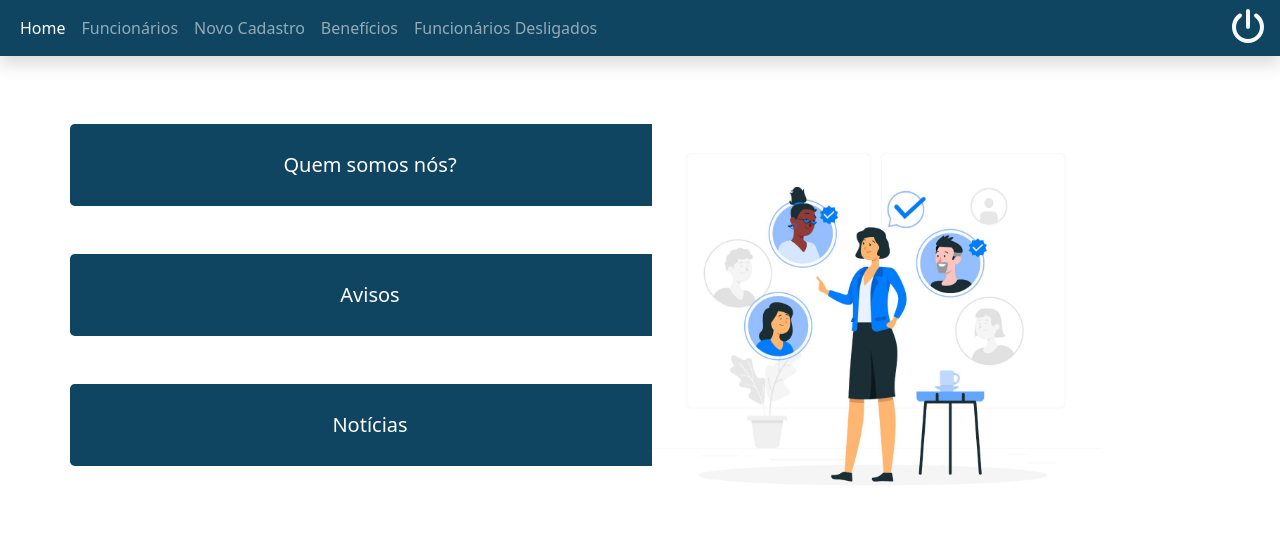
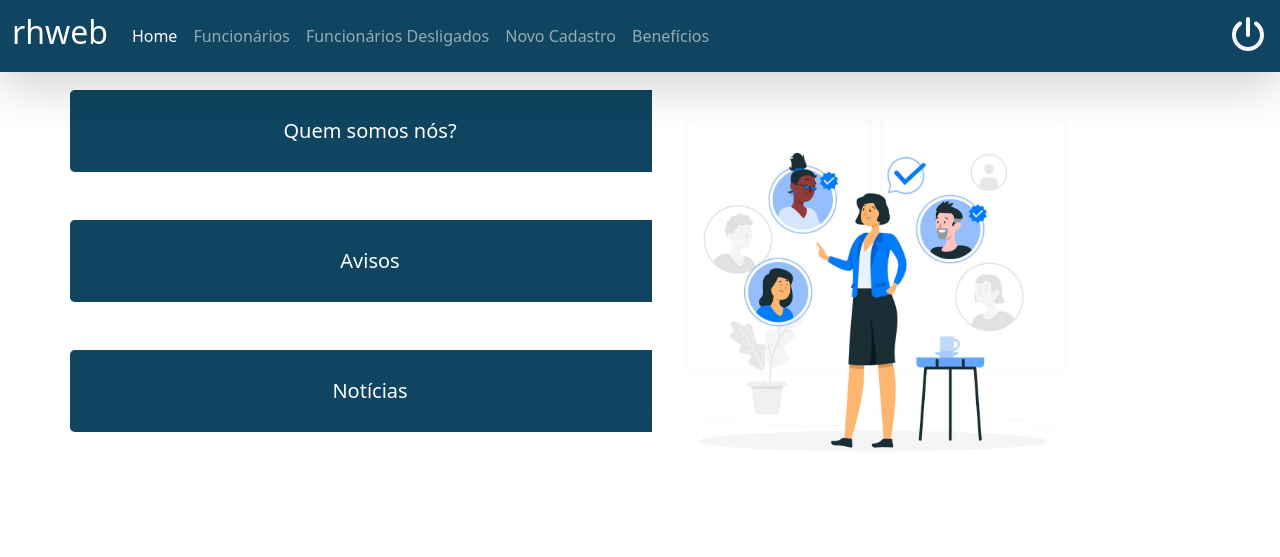
Before and after one commit to Joao00hub/rhweb-desktop, a plain HTML site: page View/telaInicioAdm.html in a window 1280 px wide. Drawn offline with Linux system fonts and the light colour scheme.

Commit message:
Links para tela home-adm

```diff
--- a/View/telaInicioAdm.html
+++ b/View/telaInicioAdm.html
@@ -7,6 +7,7 @@
     <meta name="viewport" content="width=device-width, initial-scale=1.0">
     <link rel="stylesheet" href="../bootstrap-5.0.0-beta3-dist/css/bootstrap.min.css">
     <link rel="stylesheet" href="../fontawesome-free-5.15.3-web/css/all.min.css">
+    <link rel="stylesheet" href="../Style/CssProjetoWeb.css">
     <script src="../bootstrap-5.0.0-beta3-dist/js/bootstrap.bundle.js"></script>
     <script src="../fontawesome-free-5.15.3-web/js/all.min.js"></script>
 
@@ -15,8 +16,9 @@
 </head>
 
 <body>
-    <nav id="navbar" class="color navbar navbar-expand-lg navbar-dark shadow mb-5">
+    <nav class="color navbar navbar-expand-lg navbar-dark shadow-lg fixed-top">
         <div class="container-fluid">
+            <h1 class="navbar-brand fs-2">rhweb</h1>
             <button class="navbar-toggler" type="button" data-bs-toggle="collapse"
                 data-bs-target="#navbarSupportedContent" aria-controls="navbarSupportedContent" aria-expanded="false"
                 aria-label="Toggle navigation">
@@ -25,25 +27,26 @@
             <div class="collapse navbar-collapse" id="navbarSupportedContent">
                 <ul class="navbar-nav me-auto mb-2 mb-lg-0">
                     <li class="nav-item">
-                        <a class="nav-link active" aria-current="page" href="../View/telaInicioAdm.html">Home</a>
+                        <a class="nav-link active" aria-current="page" href="#">Home</a>
                     </li>
                     <li class="nav-item">
-                        <a class="nav-link fw-light" href="#">Funcionários</a>
+                        <a class="nav-link fw-light " href="TelaFuncionarios.html">Funcionários</a>
                     </li>
                     <li class="nav-item">
-                        <a class="nav-link fw-light" href="#">Novo Cadastro</a>
+                        <a class="nav-link fw-light" href="TelaFuncionariosDesligados.html">Funcionários Desligados</a>
+                    </li>
+                    <li class="nav-item">
+                        <a class="nav-link fw-light" href="TelaCadastro.html">Novo Cadastro</a>
                     </li>
                     <li class="nav-item">
                         <a class="nav-link fw-light" href="#">Benefícios</a>
                     </li>
-                    <li class="nav-item">
-                        <a class="nav-link fw-light" href="#">Funcionários Desligados</a>
-                    </li>
                 </ul>
-                <a href="../View/index.html"><i class="fas fa-power-off fa-2x text-light"></i></a>
+                <a href="index.html"><i class="fas fa-power-off fa-2x text-light"></i></a>
             </div>
         </div>
     </nav>
+
     <div class="row">
         <div class="col-6 ">
             <div class="divBtns">
```
Also changed, not shown: View/TelaCadastro.html (+1 -1 lines), View/TelaFuncionarios.html (+2 -2 lines), View/TelaFuncionariosDesligados.html (+1 -1 lines).
